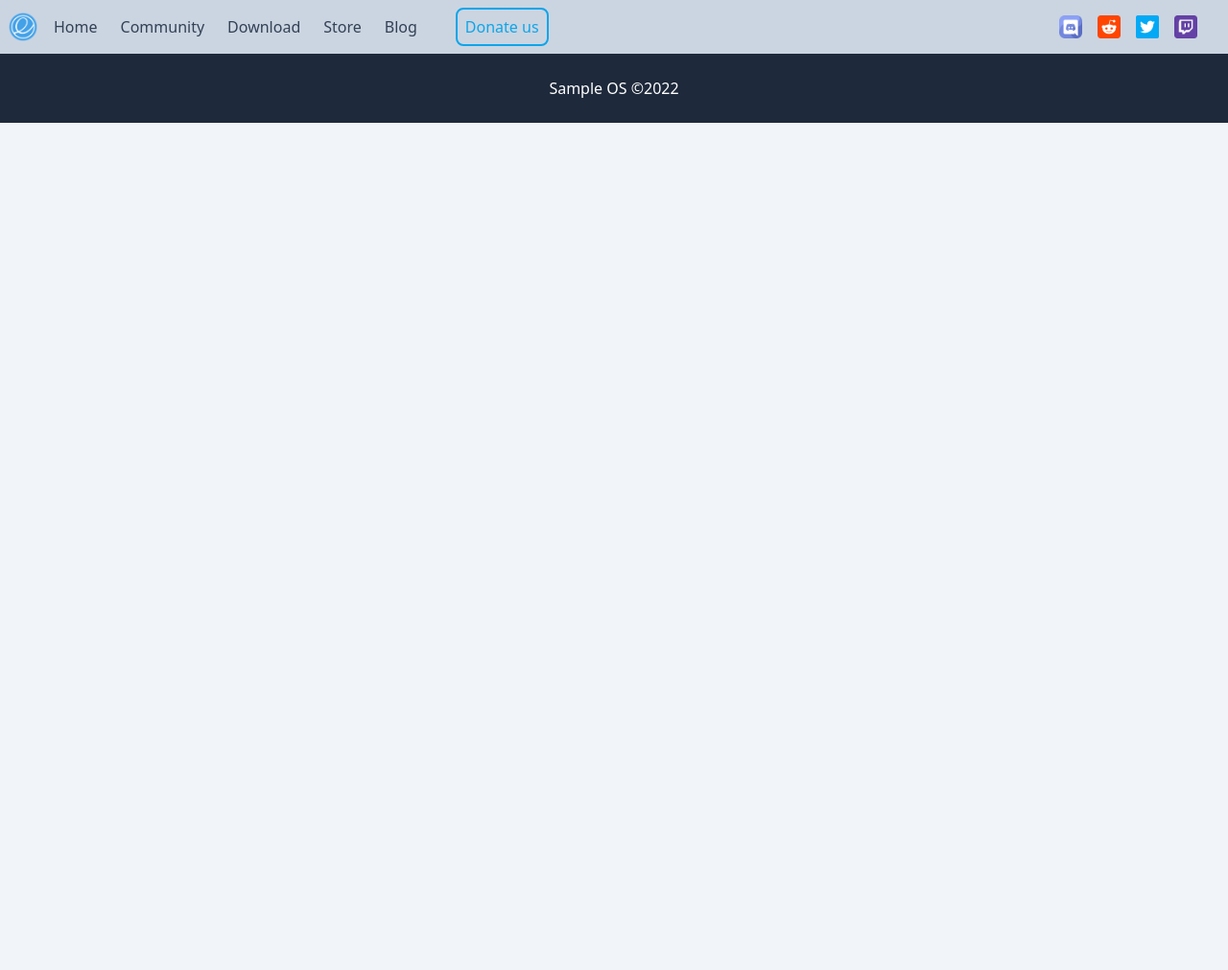
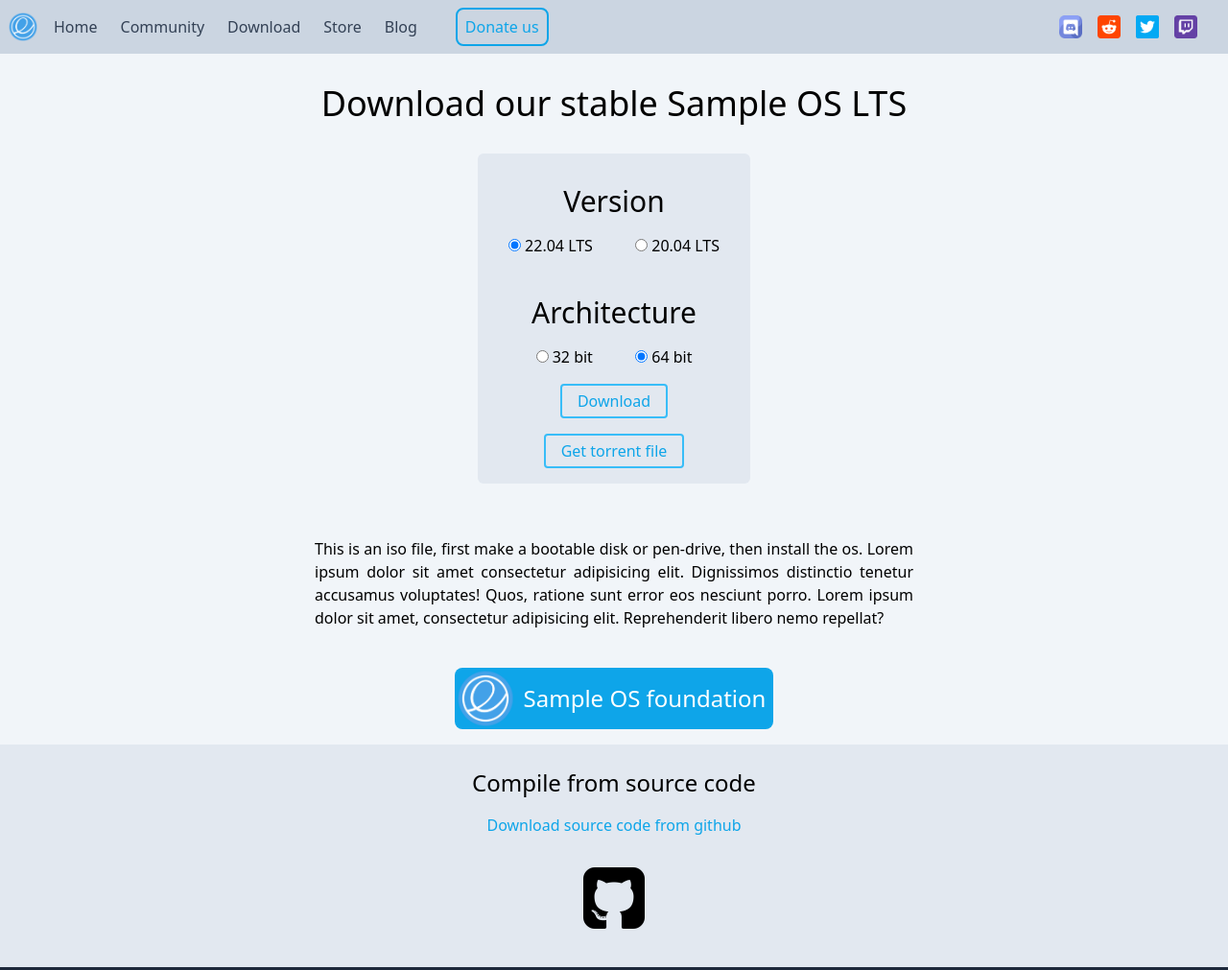
Before and after one commit to ayushshaw90/template-website, a website built with Vite: page download.html in a window 1280 px wide. Shown: the top 1011 px of the page at 96% size. Before the commit the page ends 800 px from the top, so only its background shows below. Built offline with nearby package versions, Linux system fonts and the light colour scheme.

Commit message:
download html completed

```diff
--- a/download.html
+++ b/download.html
@@ -1,12 +1,14 @@
 <!DOCTYPE html>
 <html lang="en">
+
 <head>
     <meta charset="UTF-8">
     <meta http-equiv="X-UA-Compatible" content="IE=edge">
     <meta name="viewport" content="width=device-width, initial-scale=1.0">
-    <title>Sample OS-community</title>
+    <title>Sample OS-download</title>
     <link rel="stylesheet" href="input.css">
 </head>
+
 <body class="bg-slate-100">
     <nav class="flex w-full bg-slate-300 text-slate-700 justify-between">
         <div class=" px-2 inline-flex my-auto">
@@ -15,10 +17,12 @@
                 <img src="img/elementaryOS_logo.webp" alt="" class="h-12 py-2 my-auto">
 
                 <li id="home"
-                    class="ml-2 hover:bg-slate-400 ease-in-out duration-300 px-2 py-4 my-auto  hidden pc:block"><a href="index.html">Home</a>
+                    class="ml-2 hover:bg-slate-400 ease-in-out duration-300 px-2 py-4 my-auto  hidden pc:block"><a
+                        href="index.html">Home</a>
                 </li>
                 <li id="community"
-                    class="ml-2 hover:bg-slate-400 ease-in-out duration-300 px-2 py-4 my-auto hidden pc:block">Community
+                    class="ml-2 hover:bg-slate-400 ease-in-out duration-300 px-2 py-4 my-auto hidden pc:block"><a
+                        href="community.html">Community</a>
                 </li>
                 <li id="download"
                     class="ml-2 hover:bg-slate-400 ease-in-out duration-300 px-2 py-4 my-auto hidden pc:block">Download
@@ -28,7 +32,7 @@
                 </li>
                 <li id="blog"
                     class="ml-2 hover:bg-slate-400 ease-in-out duration-300 px-2 py-4 my-auto hidden pc:block">Blog</li>
-                    <button id="donate"
+                <button id="donate"
                     class="float-right ml-2 pc:ml-8 ease-in-out duration-300 border-2 border-sky-500 my-2 px-2 rounded-lg text-sky-500 hover:bg-sky-500 hover:text-white hidden pc:block h-10">Donate
                     us</button>
             </ul>
@@ -52,16 +56,48 @@
 
         <img src="img/menu.png" alt="" id="menu" class="h-8 pc:hidden px-2 mt-2">
     </nav>
-
-    <div>
-        <form action="">
-
+    <div class="text-center pt-8 text-4xl">Download our stable Sample OS LTS</div>
+    <div class="w-fit mx-auto my-8 px-8 bg-slate-200 py-4 rounded-md">
+        <form>
+            <h1 class="text-3xl py-4 text-center">Version</h1>
+            <div class="w-fit mx-auto">
+                <input type="radio" name="version" id="ver22" checked="checked">
+                <label for="ver22" class="pr-2">22.04 LTS</label>
+                <input type="radio" name="version" id="ver20" class="ml-8">
+                <label for="ver20">20.04 LTS</label>
+            </div>
+            <br>
+            <h1 class="text-3xl py-4 text-center">Architecture</h1>
+            <div class="w-fit mx-auto">
+                <input type="radio" name="arch" id="bit32">
+                <label for="bit32" class="pr-2">32 bit</label>
+                <input type="radio" name="arch" id="bit64" class="ml-8" checked="checked">
+                <label for="bit64">64 bit</label>
+            </div>
+            <button
+                class="block mx-auto my-4 border-2 border-sky-400 px-4 py-1 rounded hover:bg-sky-400 text-sky-500 hover:text-white ease-in-out duration-300">Download</button>
         </form>
+        <button
+            class="block w-fit mx-auto border-2 border-sky-400 px-4 py-1 rounded text-sky-500 hover:text-white hover:bg-sky-400 ease-in-out duration-300">Get
+            torrent file</button>
     </div>
-
+    <div class="text-justify tab:w-2/3 pc:w-1/2 mx-auto py-6 px-2">
+        This is an iso file, first make a bootable disk or pen-drive, then install the os.
+        Lorem ipsum dolor sit amet consectetur adipisicing elit. Dignissimos distinctio tenetur accusamus voluptates! Quos, ratione sunt error eos nesciunt porro. Lorem ipsum dolor sit amet, consectetur adipisicing elit. Reprehenderit libero nemo repellat?
+    </div>
+    <div class="flex bg-sky-500 w-fit mx-auto rounded-lg my-8 tab:my-16 pc:my-4">
+        <img src="img/elementaryOS_logo.webp" width="64px" alt="">
+        <span class="text-white h-8 my-auto text-2xl px-2">Sample OS foundation</span>
+    </div>
+    <div class="bg-slate-200 py-6">
+        <h1 class="text-center text-2xl">Compile from source code</h1>
+        <a href="https://www.github.com"><h1 class="text-center my-4 text-sky-500 hover:text-sky-600 ease-in-out duration-200 w-fit mx-auto">Download source code from github</h1></a>
+        <img src="img/github-sign.png" width="64px" alt="" class="mx-auto py-4">
+    </div>
     <div id="footer" class="py-6 bg-slate-800 text-white">
         <h1 class="text-center">Sample OS &#169;2022</h1>
     </div>
 </body>
 <script src="js/nav_responsive.js"></script>
+
 </html>
--- a/index.html
+++ b/index.html
@@ -23,7 +23,7 @@
                     class="ml-2 hover:bg-slate-400 ease-in-out duration-300 px-2 py-4 my-auto hidden pc:block"><a href="community.html">Community</a>
                 </li>
                 <li id="download"
-                    class="ml-2 hover:bg-slate-400 ease-in-out duration-300 px-2 py-4 my-auto hidden pc:block">Download
+                    class="ml-2 hover:bg-slate-400 ease-in-out duration-300 px-2 py-4 my-auto hidden pc:block"><a href="download.html">Download</a>
                 </li>
                 <li id="store"
                     class="ml-2 hover:bg-slate-400 ease-in-out duration-300 px-2 py-4 my-auto hidden pc:block">Store
```
